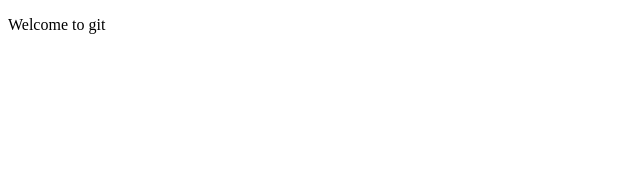
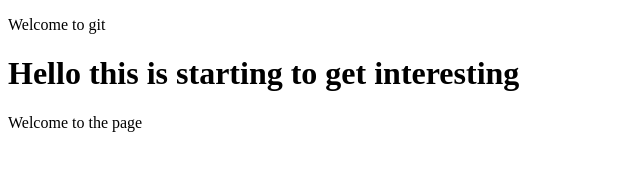
Before and after one commit to oscarbonill/TTStrials, a plain HTML site: page index.html in a window 1280 px wide. Shown: the whole page, without its empty margins (0-640 px from the left). Drawn offline with Linux system fonts and the light colour scheme.

Commit message:
added landing pg info

```diff
--- a/index.html
+++ b/index.html
@@ -8,5 +8,8 @@
 </head>
 <body>
     <p>Welcome to git</p>
+
+    <h1>Hello this is starting to get interesting</h1>
+    <p>Welcome to the page</p>
 </body>
 </html>
```
